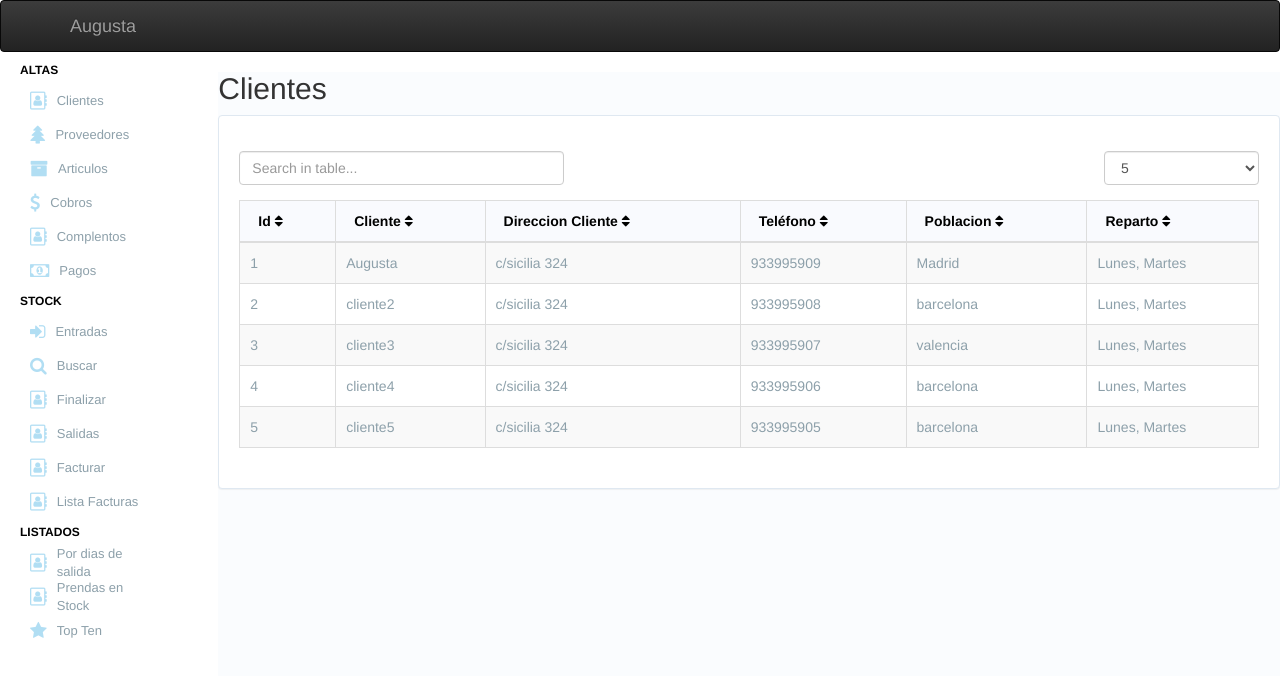
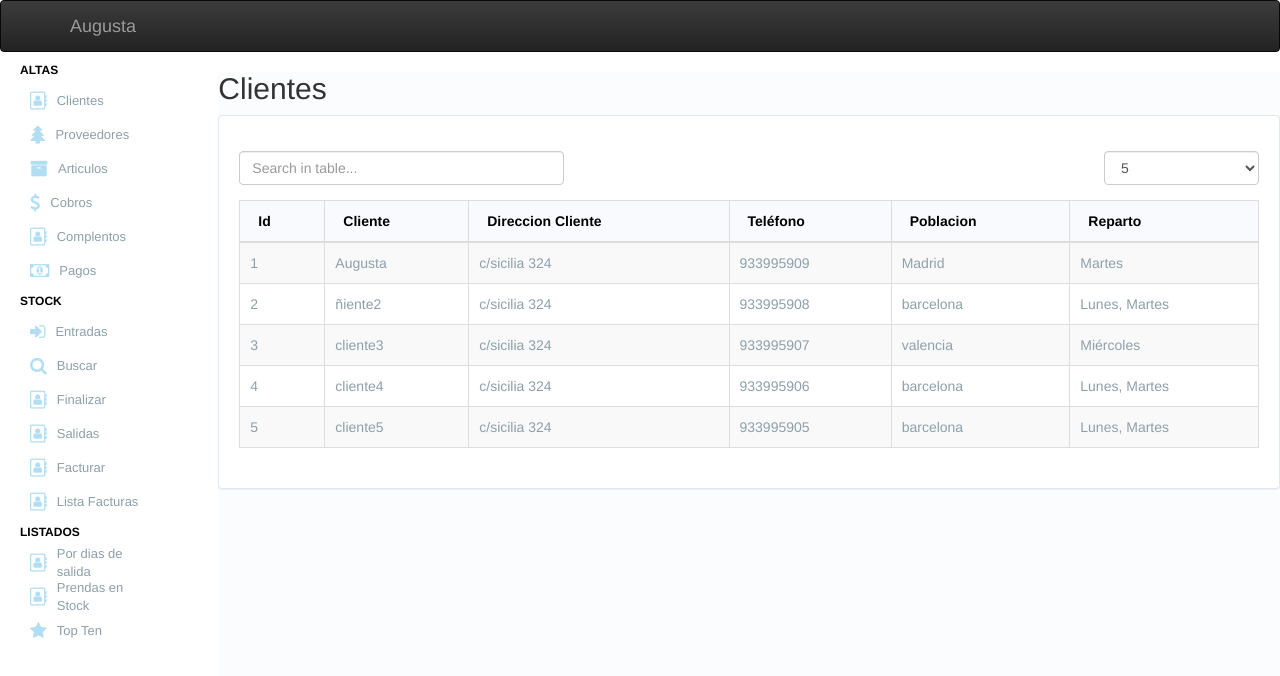
Before and after one commit to eibol87/Augusta, a React (Create React App) app: page /clients in a window 1280 px wide. Shown: the top 676 px of the page. Built offline with nearby package versions, Linux system fonts and the light colour scheme.

Commit message:
refactorizar

```diff
--- a/src/api/clients.json
+++ b/src/api/clients.json
@@ -6,10 +6,10 @@
 				"poblacion": "Madrid", "nif": "43431179-A", "nombre_fiscal": "Augusta S.C.P",
 				"direccion_fiscal": "C/sicilia 324", "poblacion_fiscal": "Madrid", "nif_fiscal": "43431179-A",
 				"id_tipo_cliente": 1, "tarifa_precios": "PVP1", "telefono": "933995909", "baja": true, "observaciones": "su telefono e s934455443, es de barcelona pero solo esta 2 dias",
-				"recogida": "Taller", "reparto": "Lunes, Martes"
+				"recogida": "Taller", "reparto": "Martes"
 			},
 			{
-				"id": "2", "fecha_alta": "01/01/2015", "nombre_negocio": "cliente2", "direccion_cliente": "c/sicilia 324",
+				"id": "2", "fecha_alta": "01/01/2015", "nombre_negocio": "ñiente2", "direccion_cliente": "c/sicilia 324",
 				"poblacion": "barcelona", "nif": "43431179-A", "nombre_fiscal": "Augusta S.C.P",
 				"direccion_fiscal": "C/sicilia 324", "poblacion_fiscal": "Barcelona", "nif_fiscal": "43431179-A",
 				"id_tipo_cliente": 1, "tarifa_precios": "PVP1", "telefono": "933995908", "baja": true, "observaciones": "su telefono e s934455443, es de barcelona pero solo esta 2 dias",
@@ -20,7 +20,7 @@
 				"poblacion": "valencia", "nif": "43431179-A", "nombre_fiscal": "Augusta S.C.P",
 				"direccion_fiscal": "C/sicilia 324", "poblacion_fiscal": "valencia", "nif_fiscal": "43431179-A",
 				"id_tipo_cliente": 1, "tarifa_precios": "PVP1", "telefono": "933995907", "baja": true, "observaciones": "su telefono e s934455443, es de barcelona pero solo esta 2 dias",
-				"recogida": "Taller", "reparto": "Lunes, Martes"
+				"recogida": "Taller", "reparto": "Miércoles"
 			},
 			{
 				"id": "4", "fecha_alta": "01/01/2015", "nombre_negocio": "cliente4", "direccion_cliente": "c/sicilia 324",
--- a/src/components/forms/DataTable.js
+++ b/src/components/forms/DataTable.js
@@ -28,9 +28,8 @@ class DataTable extends Component {
   	this.state.tbody.forEach((data) =>{
   		data.some(function(element){
 	  		if(element.toLowerCase().indexOf(e.target.value.toLowerCase()) != -1){
-	  			console.log("bucle:", element)
-					match.push(data)
-					return data
+	  			match.push(data)
+					return true
 	  		}
   		})
   	})
@@ -61,7 +60,7 @@ class DataTable extends Component {
 			    <thead>
 			      <tr>
 			      	{this.state.thead.map((th) =>
-								<th>{th} <i class="fa fa-sort" aria-hidden="true"></i></th>
+								<th>{th}</th>
 			     		)}
 			      </tr>
 			    </thead>
```
